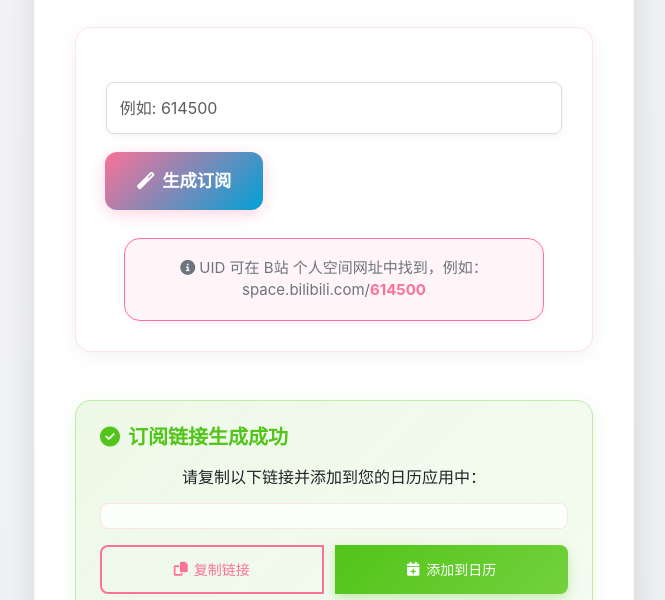
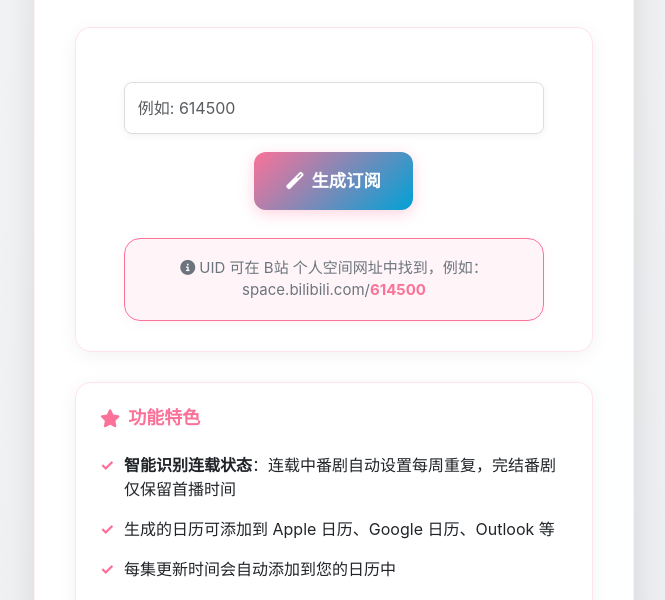
Before and after one commit to Silentely/Bili-Calendar, a website: page public/index.html in a window 1280 px wide. Shown: the part 200-800 px from the top of the page, without its empty margins (306-971 px from the left). Drawn offline with nearby package versions, Linux system fonts and the light colour scheme.

Commit message:
refactor(layout): 重构输入框和按钮布局，优化结果区域显示
- 调整输入框和按钮为垂直居中布局
- 设置结果区域初始隐藏状态
- 优化输入框样式，设置最大宽度
- 调整提交按钮样式，使其居中显示

```diff
--- a/public/app.js
+++ b/public/app.js
@@ -161,4 +161,10 @@ document.addEventListener('DOMContentLoaded', function () {
       if (e.key === 'Enter') handleSubscribe();
     });
   }
+
+  // 强制隐藏结果区域，防止初始显示
+  const resultBox = document.getElementById('resultBox');
+  if (resultBox) {
+    resultBox.style.display = 'none';
+  }
 });
--- a/public/styles.css
+++ b/public/styles.css
@@ -131,11 +131,17 @@ body {
 }
 
 .input-group {
-  /* 参考重构前的简单样式 */
-  display: flex !important; /* 覆盖Bootstrap的display */
-  margin-top: 1.5rem !important; /* 使用重构前的margin-top */
-  width: 100% !important; /* 确保容器占满宽度，覆盖Bootstrap */
-  gap: 18px; /* 增大按钮与输入框间距 */
+  display: flex !important;
+  flex-direction: column !important;
+  align-items: center !important;
+  margin-top: 1.5rem !important;
+  width: 100% !important;
+  gap: 18px;
+}
+
+.form-control {
+  width: 100% !important;
+  max-width: 420px;
 }
 
 .form-control {
@@ -181,6 +187,9 @@ body {
   border-radius: 12px !important;
   padding: 1rem 2rem !important;
   font-size: 1.08rem !important;
+  display: inline-flex !important;
+  align-items: center;
+  justify-content: center;
 }
 
 .btn-primary:hover {
```
